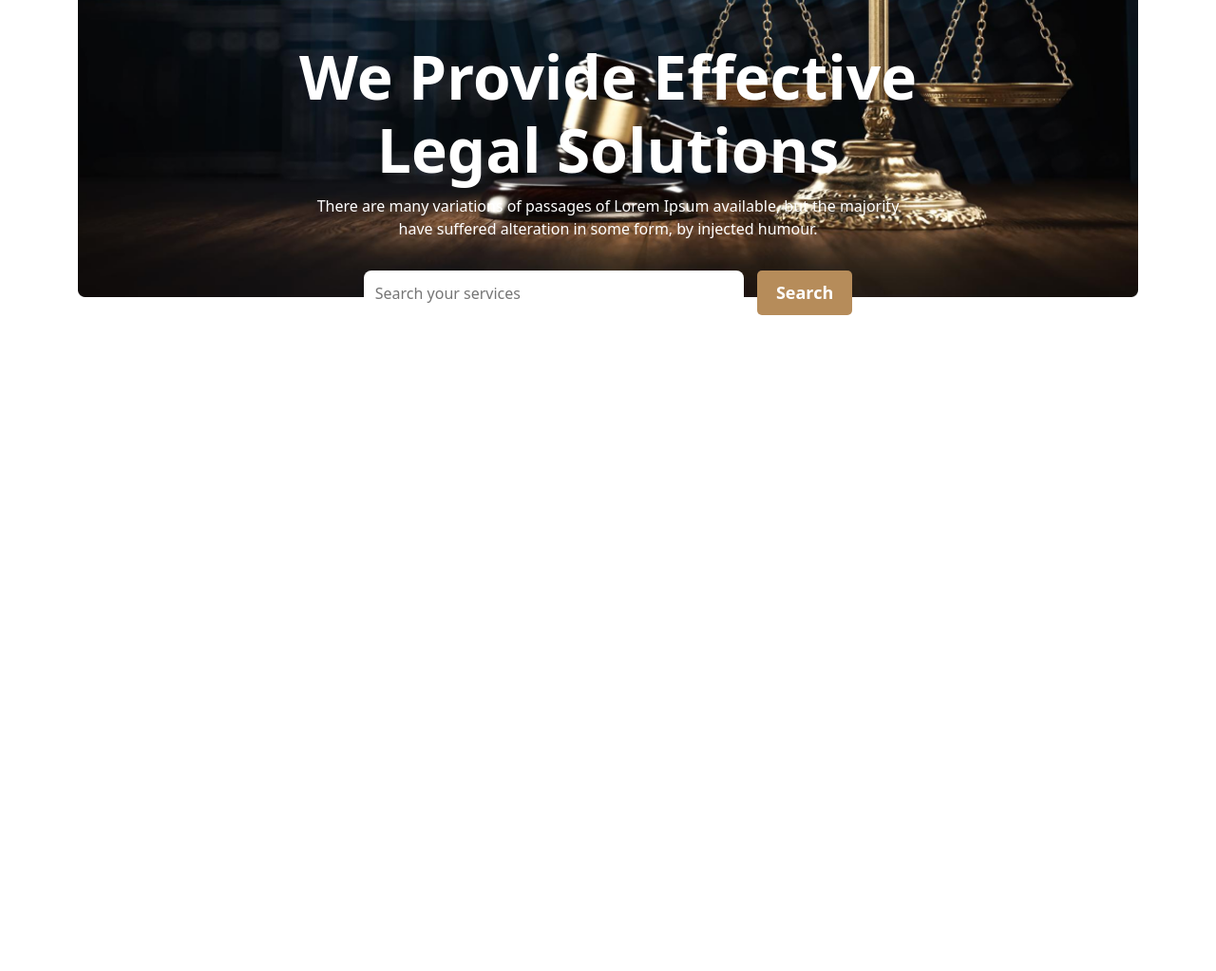
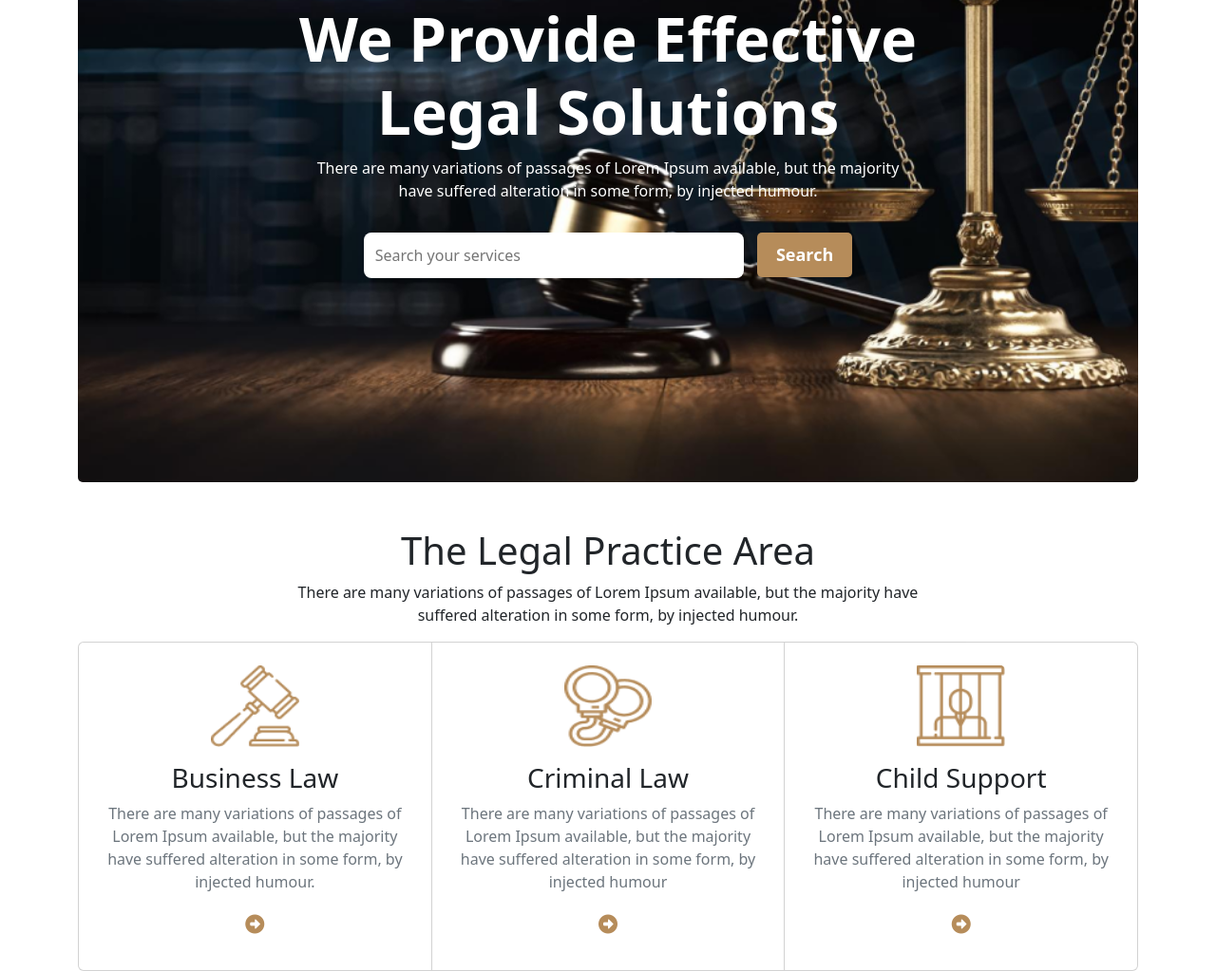
Before and after one commit to istiaq-tanim/Legal-Solution, a plain HTML site: page index.html in a window 1280 px wide. Shown: the part 387-1410 px from the top of the page at 95% size. Before the commit the page ends 975 px from the top, so only its background shows below. Drawn offline with Linux system fonts and the light colour scheme.

Commit message:
practice area commit

```diff
--- a/index.html
+++ b/index.html
@@ -6,6 +6,9 @@
     <meta http-equiv="X-UA-Compatible" content="IE=edge">
     <meta name="viewport" content="width=device-width, initial-scale=1.0">
     <title>Legal Solution</title>
+
+    <!-- font-awesome Link -->
+    <script src="https://kit.fontawesome.com/ba148c5573.js" crossorigin="anonymous"></script>
 
     <!-- CSS Bootstrap -->
     <link rel="stylesheet" href="./styles/bootstrap.min.css">
@@ -51,7 +54,7 @@
               <div class="banner d-flex flex-column justify-content-center align-items-center">
                 <div class="text-center row">
                     <h1 class="text-white fw-bold display-3">We Provide Effective <br> Legal Solutions</h1>
-                    <p class="text-white ">There are many variations of passages of Lorem Ipsum available, but the majority <br> have suffered alteration in some form, by injected humour.</p>
+                    <p class="text-white">There are many variations of passages of Lorem Ipsum available, but the majority <br> have suffered alteration in some form, by injected humour.</p>
                 </div>
                  <div>
                     <form action="">
@@ -63,6 +66,51 @@
           </section>
      </header>
 
+     <main>
+  <!-- Practice Area -->
+         <section class="container mt-5">
+
+          <div class="text-center">
+            <h2 class="fs-1">The Legal Practice Area</h2>
+            <p>There are many variations of passages of Lorem Ipsum available, but the majority have <br> suffered alteration in some form, by injected humour.</p>
+          </div>
+
+          <div class="card-group">
+            <div class="card justify-content-center align-items-center">
+              <img src="./images/group 10.png" class="card-img-top w-25 h-25 mt-4" alt="...">
+              <div class="card-body text-center">
+                <h3 class="card-titlmt-3">Business Law</h3>
+                <p class="card-text text-secondary">There are many variations of passages of Lorem Ipsum available, but the majority have suffered alteration in some form, by injected humour.</p>
+
+                <i class="fa-solid fa-circle-right mt-3 color-solution fa-lg"></i>
+
+              </div>
+            </div>
+            <div class="card justify-content-center align-items-center">
+              <img src="./images/group 15.png" class="card-img-top w-25 h-25 mt-4" alt="...">
+              <div class="card-body text-center">
+                <h3 class="card-title">Criminal Law</h3>
+                <p class="card-text text-secondary">There are many variations of passages of Lorem Ipsum available, but the majority have suffered alteration in some form, by injected humour</p>
+
+                <i class="fa-solid fa-circle-right mt-3 color-solution fa-lg"></i>
+
+              </div>
+            </div>
+            <div class="card justify-content-center align-items-center">
+              <img src="./images/layer1.png " class="card-img-top w-25 h-25 mt-4" alt="...">
+              <div class="card-body text-center">
+                <h3 class="card-title">Child Support</h3>
+                <p class="card-text text-secondary">There are many variations of passages of Lorem Ipsum available, but the majority have suffered alteration in some form, by injected humour</p>
+
+                <i class="fa-solid fa-circle-right mt-3 color-solution fa-lg"></i>
+              </div>
+            </div>
+          </div>
+
+
+         </section>
+     </main>
+
     <!-- JS Bootstrap -->
     <script src="./js/bootstrap.min.js"></script>
 </body>
--- a/styles/style.css
+++ b/styles/style.css
@@ -1,4 +1,8 @@
 /* Global Styles */
+.color-solution
+{
+  color: #b68c5a;
+}
 .btn-solution {
   background-color: #b68c5a;
   color: #ffffff;
@@ -11,10 +15,13 @@
 .banner
 {
     background-image: url(../images/rectangle\ 4.png);
-    height: 100vh;
+    height: 90vh;
     background-repeat: no-repeat;
     width: 100%;
-    background-size: contain;
+    background-size: cover;
+    background-position: center;
+    border-radius: 5px;
+
 }
 .search-box {
   background: #ffffff;
@@ -28,10 +35,6 @@
 
 @media screen and (max-width:576px) {
 
-    .text-white
-    {
-        color: black !important;
-    }
     .search-box
     {
         background-color: rgb(156, 225, 156);
```
